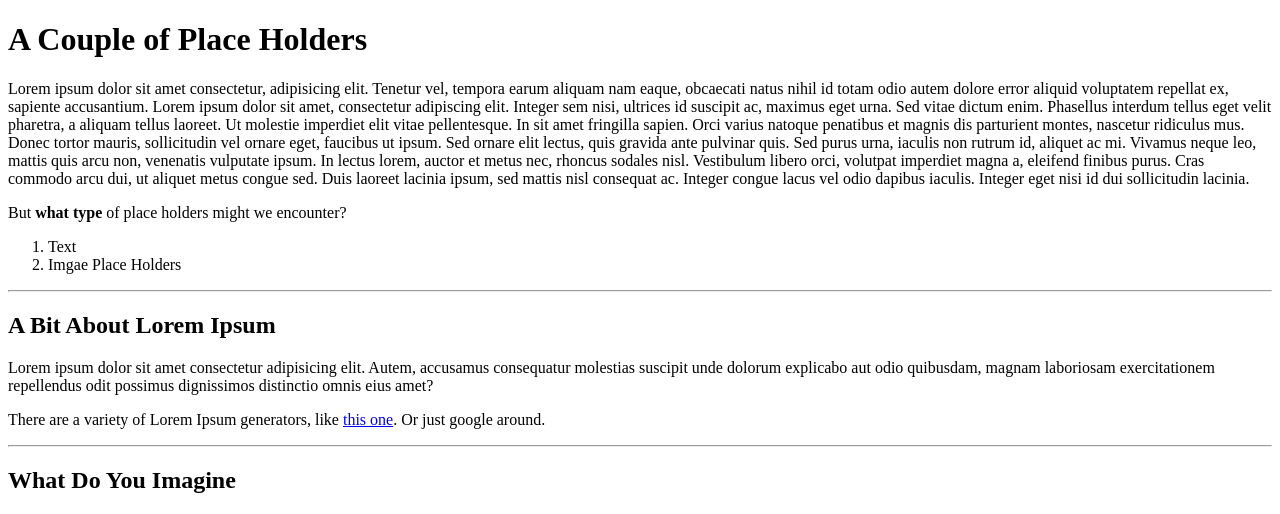
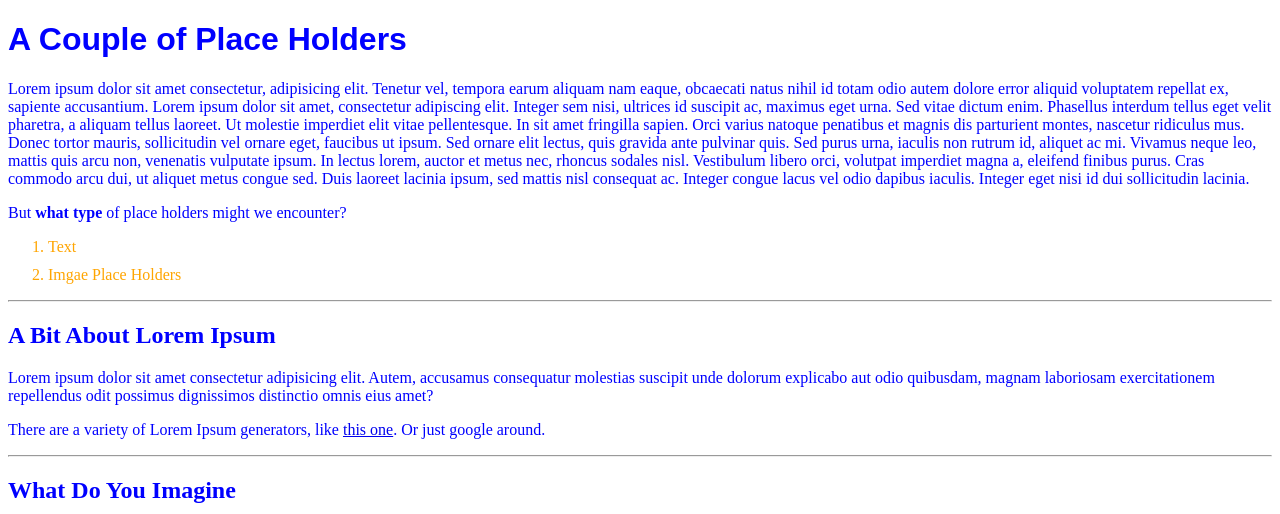
Before and after one commit to parkerchristian/bootcamp-prep-day-2, a plain HTML site: page home.html in a window 1280 px wide. Shown: the top 514 px of the page. Drawn offline with Linux system fonts and the light colour scheme.

Commit message:
added css updated home

```diff
--- a/home.html
+++ b/home.html
@@ -5,9 +5,11 @@
     <meta name="viewport" content="width=device-width, initial-scale=1.0">
     <meta http-equiv="X-UA-Compatible" content="ie=edge">
     <title>Document</title>
+    <link rel="stylesheet" href="main.css">
 </head>
 <body>
-        <h1>A Couple of Place Holders</h1>
+    <header><h1>A Couple of Place Holders</h1></header>
+
     <p>Lorem ipsum dolor sit amet consectetur, adipisicing elit. Tenetur vel, tempora earum aliquam nam eaque, obcaecati natus nihil id totam odio autem dolore error aliquid voluptatem repellat ex, sapiente accusantium. Lorem ipsum dolor sit amet, consectetur adipiscing elit. Integer sem nisi, ultrices id suscipit ac, maximus eget urna. Sed vitae dictum enim. Phasellus interdum tellus eget velit pharetra, a aliquam tellus laoreet. Ut molestie imperdiet elit vitae pellentesque. In sit amet fringilla sapien. Orci varius natoque penatibus et magnis dis parturient montes, nascetur ridiculus mus. Donec tortor mauris, sollicitudin vel ornare eget, faucibus ut ipsum. Sed ornare elit lectus, quis gravida ante pulvinar quis. Sed purus urna, iaculis non rutrum id, aliquet ac mi. Vivamus neque leo, mattis quis arcu non, venenatis vulputate ipsum. In lectus lorem, auctor et metus nec, rhoncus sodales nisl. Vestibulum libero orci, volutpat imperdiet magna a, eleifend finibus purus. Cras commodo arcu dui, ut aliquet metus congue sed. Duis laoreet lacinia ipsum, sed mattis nisl consequat ac. Integer congue lacus vel odio dapibus iaculis. Integer eget nisi id dui sollicitudin lacinia.
 
 
@@ -16,8 +18,8 @@
     </p2>
     <br>
     <ol>
-        <li>Text</li>
-        <li>Imgae Place Holders</li>
+        <li class="holder-type">Text</li>
+        <li class="holder-type">Imgae Place Holders</li>
     </ol>
 
         <hr>
--- /dev/null
+++ b/main.css
@@ -0,0 +1,12 @@
+body {
+    color: blue;
+}
+
+h1 {
+    font-family: sans-serif;
+}
+
+.holder-type {
+    color: orange;
+    margin-top:10px;
+}
```
